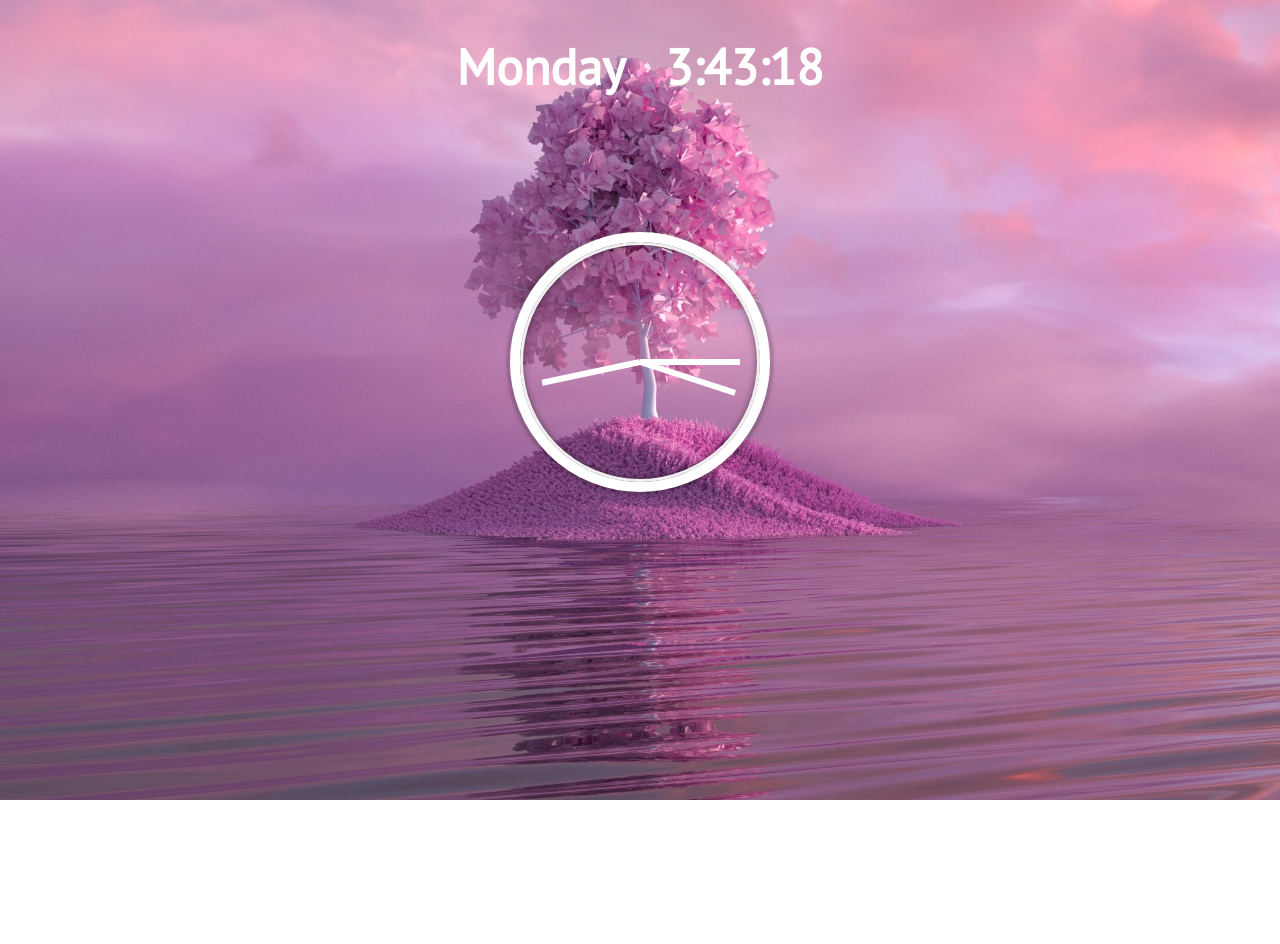
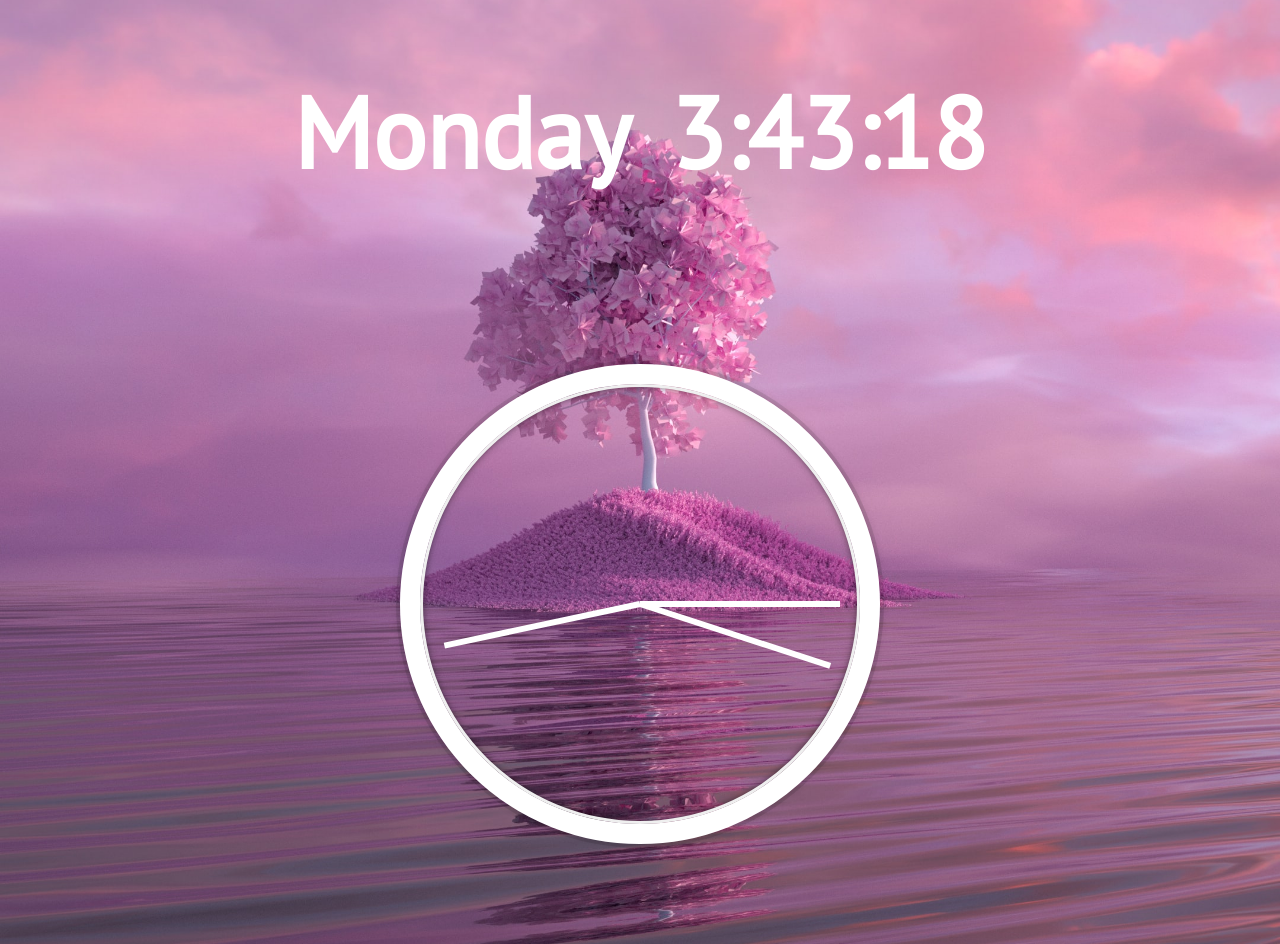
Before and after one commit to ShiyamS/clock-js, a plain HTML site: page index.html in a window 1280 px wide. Before the commit the page ends 800 px from the top, so only its background shows below. Drawn offline with Linux system fonts and the light colour scheme.

Commit message:
make correction to mobile responsive

```diff
--- a/app.js
+++ b/app.js
@@ -36,5 +36,8 @@ function setDate() {
   hour.innerHTML = `${hours % 12}` + ":";
   minutes.innerHTML = `${mins}` + ":";
   second.innerHTML = `${seconds}`;
+
+  var full = now.getTime();
+  console.log(full);
 }
 setInterval(setDate, 1000);
--- a/style.css
+++ b/style.css
@@ -63,3 +63,17 @@ li {
   font-size: 5rem;
   font-weight: bold;
 }
+
+@media (min-width: 600px) {
+  .clock {
+    width: 40rem;
+    height: 40rem;
+    border: 20px solid white;
+  }
+  .container > h1,
+  li {
+    color: #fff;
+    font-size: 10rem;
+    font-weight: bold;
+  }
+}
```
